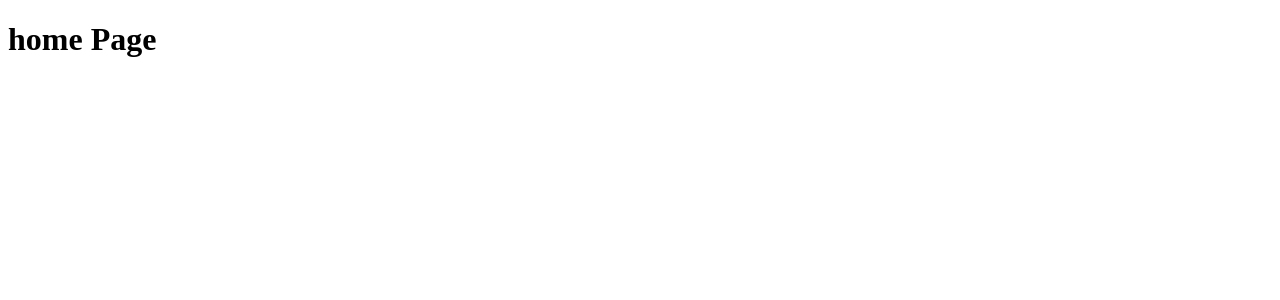
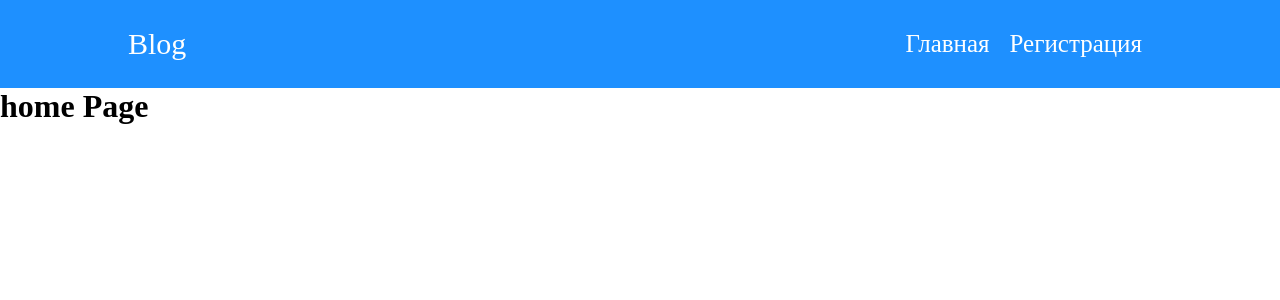
Before and after one commit to PashaZubkov55/blog_client, a React (Vite) app: page / in a window 1280 px wide. Shown: the top 300 px of the page. Built offline with nearby package versions, Linux system fonts and the light colour scheme.

Commit message:
'header_design'

```diff
--- a/src/App.tsx
+++ b/src/App.tsx
@@ -2,14 +2,18 @@ import { BrowserRouter } from 'react-router-dom'
 import { useSelector,  } from 'react-redux'
 import AppRouter from './router/AppRouter'
 import './App.css'
+import {Header} from './components/Header'
 function App() {
   const auth = useSelector((state) => state.auth.isAuth)
   return (
-    <>
+
+   <main className="main">
+    <Header/>
     <BrowserRouter>
       <AppRouter />
      </BrowserRouter>
-    </>
+     </main>
+
   )
 }
 
--- /dev/null
+++ b/src/components/Header.tsx
@@ -0,0 +1,21 @@
+export const Header =()=>{
+    return(
+            <header className="header">
+                <div className="container">
+                <div className="header__wrapper">
+
+                    <div className="heade_logo">Blog</div>
+                    <nav className="menu">
+                        <ul className="menu__list list">
+                            <li className="list__item">Главная</li>
+                            <li className="list__item">Регистрация</li>
+                        </ul>
+
+                    </nav>
+                </div>
+                </div>
+            </header>
+
+
+    )
+}
--- a/src/index.css
+++ b/src/index.css
@@ -0,0 +1,40 @@
+*{
+    padding: 0;
+    margin: 0;
+}
+.container{
+    width: 80%;
+    margin: 0 auto;
+    padding: 20px;
+
+}
+
+.header {
+    background-color: #1E90FF;
+    color: #fff;
+
+
+}
+.header__wrapper {
+display: flex;
+justify-content: space-between;
+align-items: center;
+
+}
+.heade_logo {
+    font-size: 30px;
+}
+.menu {
+    font-size: 25px;
+}
+.menu__list {
+    display: flex;
+}
+.list {
+
+}
+.list__item {
+    margin: 10px;
+    list-style: none;
+
+}
```
